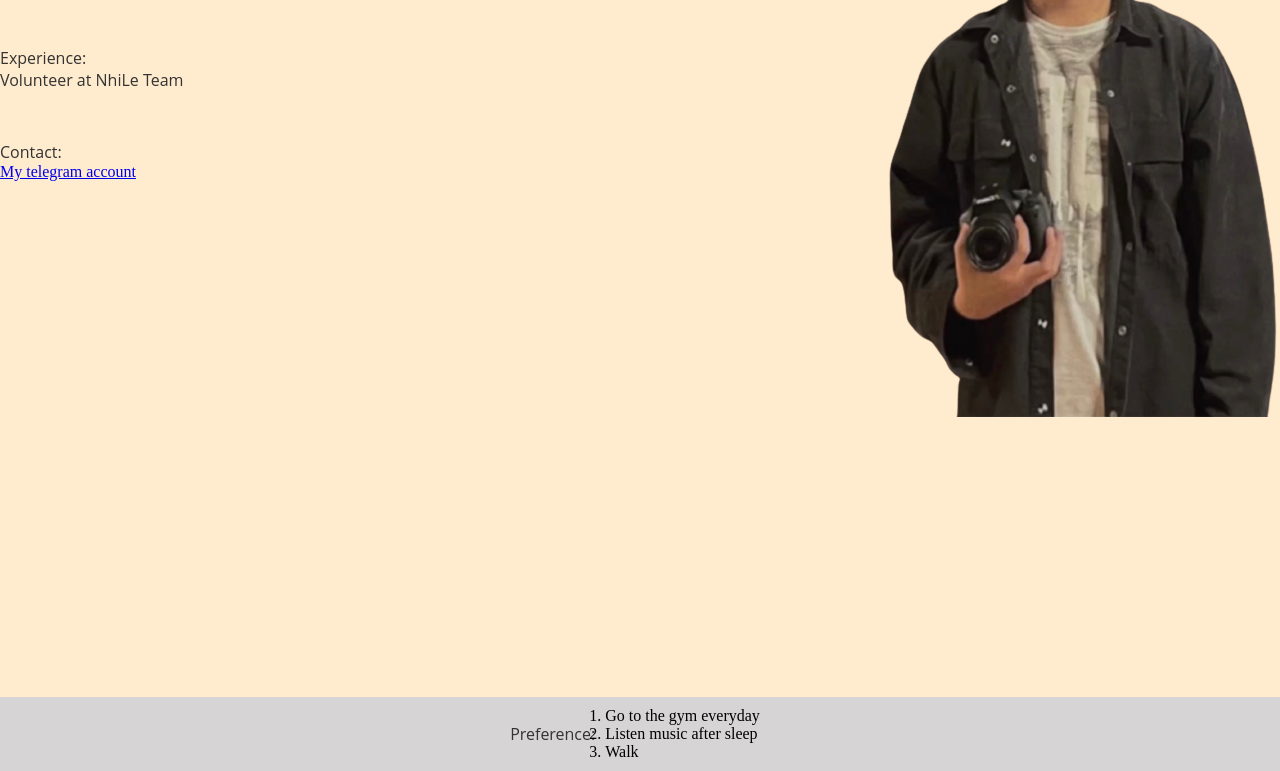
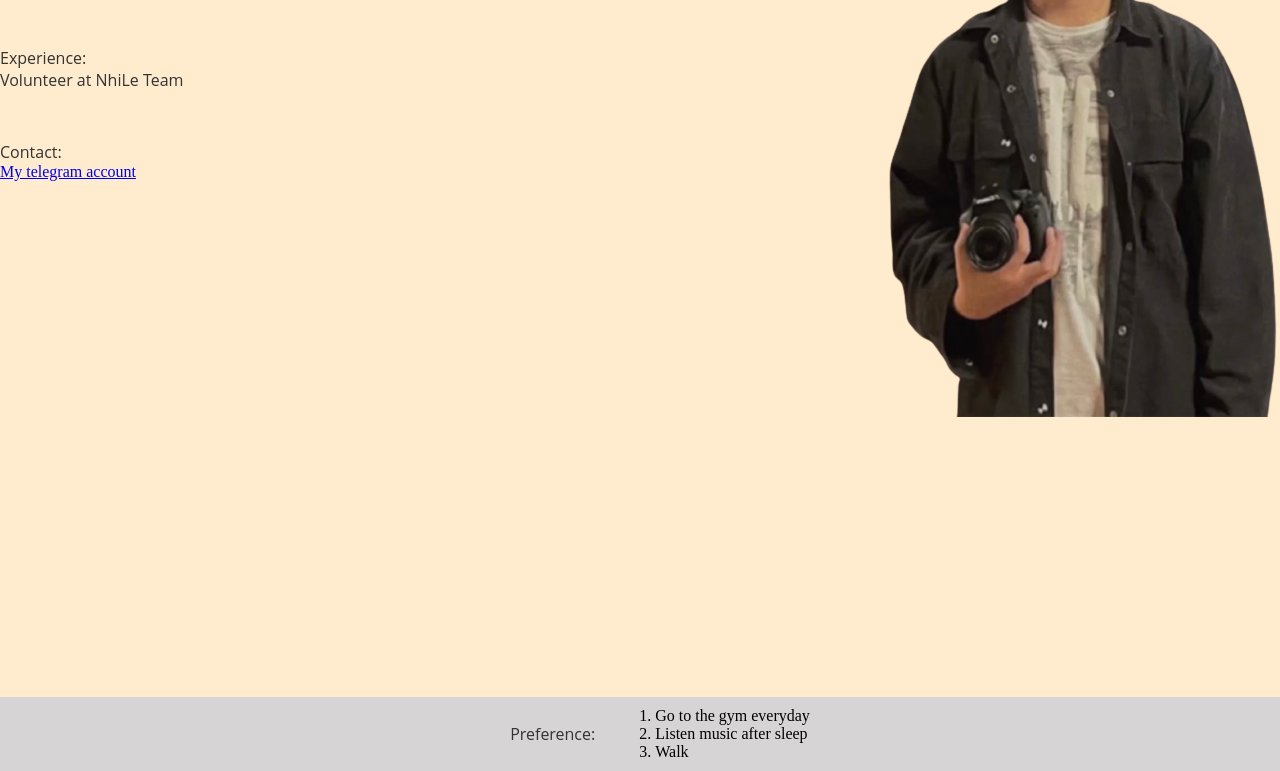
Before and after one commit to kelvin04nhan/git-basic, a plain HTML site: page index.html in a window 1280 px wide. Shown: the part 439-1210 px from the top of the page. Drawn offline with Linux system fonts and the light colour scheme.

Commit message:
upload ver2 24.9

```diff
--- a/index.css
+++ b/index.css
@@ -68,3 +68,10 @@ ol {
   position: relative;
   top: 50px;
 }
+#footer ol {
+  /* display:flex; */
+  position: relative;
+  left: 50px;
+
+
+}
```
